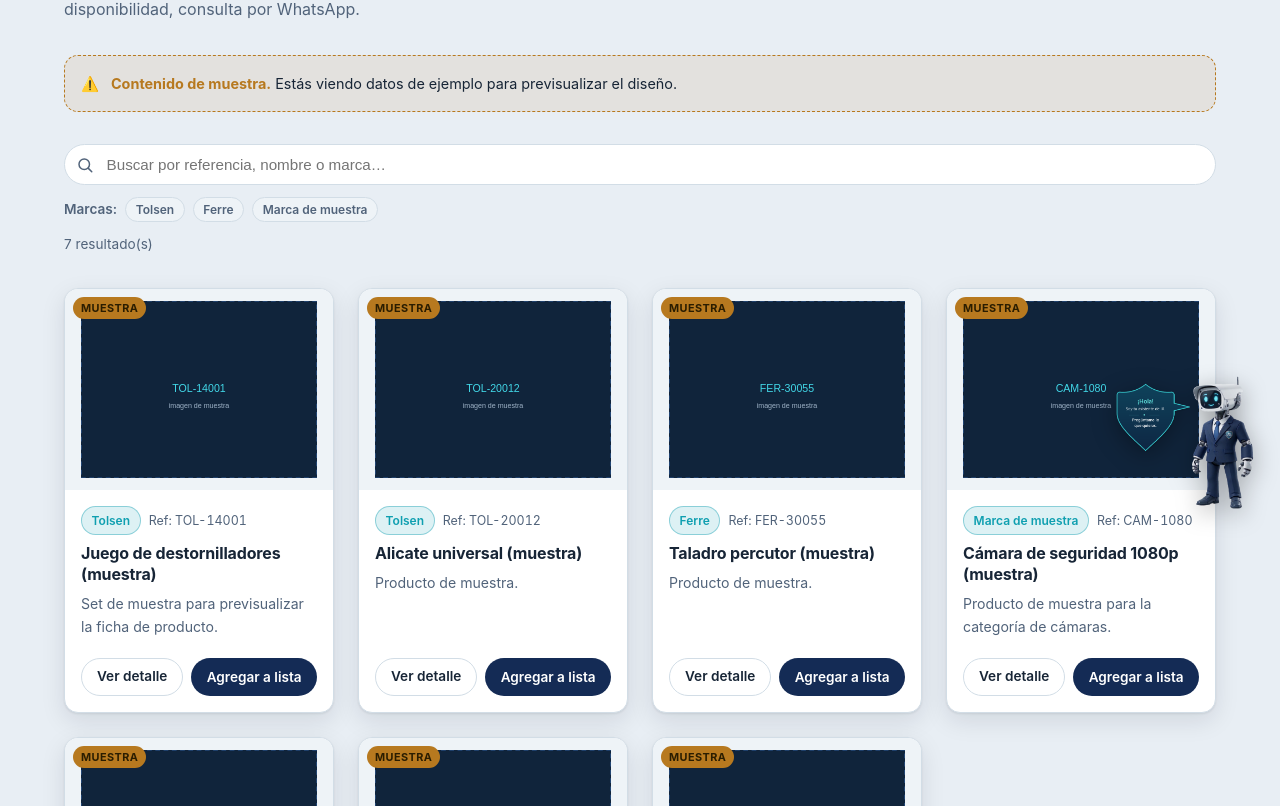
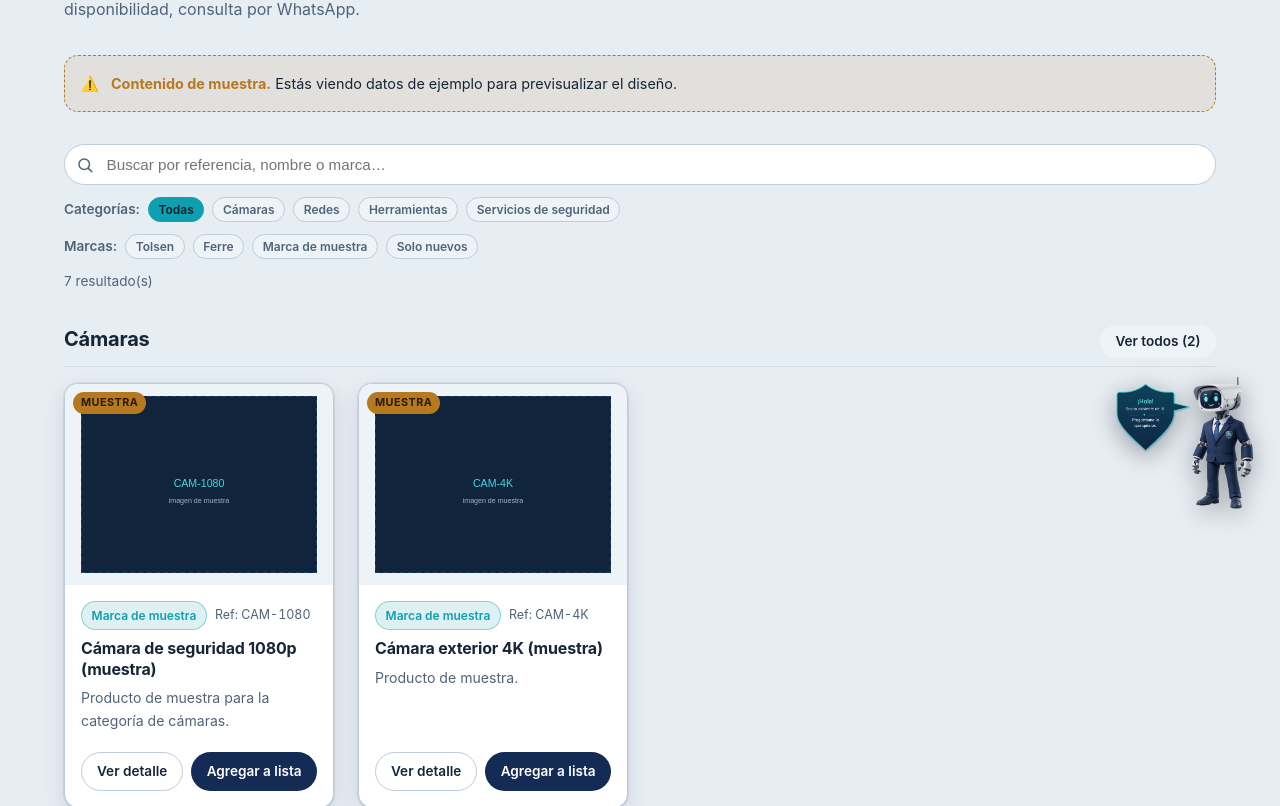
Before and after one commit to JC-Security27/JC_Security, a React (Vite) app in the folder frontend/: page /catalogo in a window 1280 px wide. Shown: the part 274-1080 px from the top of the page. Built offline with nearby package versions, Linux system fonts and the light colour scheme.

Commit message:
Catalogo con categorias y filtros en URL + mas contorno en modo claro

```diff
--- a/frontend/src/components/catalog/CatalogControls.tsx
+++ b/frontend/src/components/catalog/CatalogControls.tsx
@@ -1,25 +1,39 @@
-import type { Brand } from "@/types/catalog";
+import type { Brand, Category } from "@/types/catalog";
 
-/* Controles de búsqueda y filtros del catálogo. Permite combinar búsqueda por
-   referencia/nombre/marca con filtros por marca, y limpiar todo. */
+/* Controles de búsqueda y filtros del catálogo: texto + categoría + marca +
+   solo nuevos, combinables, con botón de limpiar. */
 export interface CatalogFilters {
   search: string;
+  categorySlug: string; // "" = todas
   brandIds: string[];
+  onlyNew: boolean;
 }
 
+export const EMPTY_FILTERS: CatalogFilters = {
+  search: "",
+  categorySlug: "",
+  brandIds: [],
+  onlyNew: false,
+};
+
 export function CatalogControls({
+  categories,
   brands,
   filters,
   onChange,
   resultCount,
 }: {
+  categories: Category[];
   brands: Brand[];
   filters: CatalogFilters;
   onChange: (next: CatalogFilters) => void;
   resultCount: number | null;
 }) {
   const hasActiveFilters =
-    filters.search.trim() !== "" || filters.brandIds.length > 0;
+    filters.search.trim() !== "" ||
+    filters.categorySlug !== "" ||
+    filters.brandIds.length > 0 ||
+    filters.onlyNew;
 
   const toggleBrand = (id: string) => {
     const set = new Set(filters.brandIds);
@@ -30,6 +44,7 @@ export function CatalogControls({
 
   return (
     <div className="catalog-controls">
+      {/* Búsqueda */}
       <div className="search-row">
         <div className="search-field">
           <svg
@@ -70,15 +85,61 @@ export function CatalogControls({
           <button
             type="button"
             className="btn btn-ghost btn-sm"
-            onClick={() => onChange({ search: "", brandIds: [] })}
+            onClick={() => onChange({ ...EMPTY_FILTERS })}
           >
             Limpiar filtros
           </button>
         )}
       </div>
 
-      {brands.length > 0 && (
-        <div className="filter-row" role="group" aria-label="Filtrar por marca">
+      {/* Categorías */}
+      {categories.length > 0 && (
+        <div
+          className="filter-row"
+          role="group"
+          aria-label="Filtrar por categoría"
+        >
+          <span className="filter-label">Categorías:</span>
+          <button
+            type="button"
+            className={`chip filter-chip ${
+              filters.categorySlug === "" ? "is-active" : ""
+            }`}
+            aria-pressed={filters.categorySlug === ""}
+            onClick={() => onChange({ ...filters, categorySlug: "" })}
+          >
+            Todas
+          </button>
+          {categories.map((cat) => {
+            const active = filters.categorySlug === cat.slug;
+            return (
+              <button
+                key={cat.id}
+                type="button"
+                className={`chip filter-chip ${active ? "is-active" : ""}`}
+                aria-pressed={active}
+                onClick={() =>
+                  onChange({
+                    ...filters,
+                    categorySlug: active ? "" : cat.slug,
+                  })
+                }
+              >
+                {cat.name}
+                {typeof cat.productCount === "number" && (
+                  <span className="chip-count"> {cat.productCount}</span>
+                )}
+              </button>
+            );
+          })}
+        </div>
+      )}
+
+      {/* Marcas + solo nuevos */}
+      {(brands.length > 1 || true) && (
+        <div className="filter-row" role="group" aria-label="Más filtros">
+          {brands.length > 1 && (
+            <>
               <span className="filter-label">Marcas:</span>
               {brands.map((b) => {
                 const active = filters.brandIds.includes(b.id);
@@ -94,6 +155,16 @@ export function CatalogControls({
                   </button>
                 );
               })}
+            </>
+          )}
+          <button
+            type="button"
+            className={`chip filter-chip ${filters.onlyNew ? "is-active" : ""}`}
+            aria-pressed={filters.onlyNew}
+            onClick={() => onChange({ ...filters, onlyNew: !filters.onlyNew })}
+          >
+            Solo nuevos
+          </button>
         </div>
       )}
 
--- a/frontend/src/pages/CatalogPage.tsx
+++ b/frontend/src/pages/CatalogPage.tsx
@@ -1,4 +1,5 @@
-import { useMemo, useState } from "react";
+import { useMemo } from "react";
+import { Link, useSearchParams } from "react-router-dom";
 import { getDataClient, getActiveSource } from "@/data/dataClient";
 import { useAsync } from "@/hooks/useAsync";
 import {
@@ -13,31 +14,52 @@ import {
   SampleNotice,
 } from "@/components/ui/states";
 import { normalizeForSearch } from "@/lib/format";
-import type { Brand, Product } from "@/types/catalog";
+import type { Brand, Category, Product } from "@/types/catalog";
+
+/** Cuántos productos mostrar por categoría en la vista agrupada. */
+const PREVIEW_PER_CATEGORY = 8;
 
 export function CatalogPage() {
-  const [filters, setFilters] = useState<CatalogFilters>({
-    search: "",
-    brandIds: [],
-  });
+  const [searchParams, setSearchParams] = useSearchParams();
   const showSampleNotice = getActiveSource() === "mock";
+
+  // Los filtros viven en la URL (compartible y con botón "atrás").
+  const filters: CatalogFilters = {
+    search: searchParams.get("q") ?? "",
+    categorySlug: searchParams.get("categoria") ?? "",
+    brandIds: (searchParams.get("marcas") ?? "")
+      .split(",")
+      .filter(Boolean),
+    onlyNew: searchParams.get("nuevos") === "1",
+  };
+
+  const setFilters = (next: CatalogFilters) => {
+    const params: Record<string, string> = {};
+    if (next.search.trim()) params.q = next.search.trim();
+    if (next.categorySlug) params.categoria = next.categorySlug;
+    if (next.brandIds.length) params.marcas = next.brandIds.join(",");
+    if (next.onlyNew) params.nuevos = "1";
+    setSearchParams(params, { replace: true });
+  };
 
   const { status, data, error, reload } = useAsync<{
     products: Product[];
+    categories: Category[];
     brands: Brand[];
   }>(async () => {
     const client = await getDataClient();
-    const [productsPage, brands] = await Promise.all([
+    const [productsPage, categories, brands] = await Promise.all([
       client.getProducts({ pageSize: 1000 }),
+      client.getCategories(),
       client.getBrands(),
     ]);
-    return { products: productsPage.items, brands };
+    return { products: productsPage.items, categories, brands };
   }, []);
 
-  const filtered = useMemo(() => {
-    if (!data) return [];
+  // Aplica búsqueda + marca + nuevos (la categoría se maneja aparte para poder
+  // agrupar cuando no hay una seleccionada).
+  const matchesCommon = (p: Product): boolean => {
     const q = normalizeForSearch(filters.search.trim());
-    return data.products.filter((p) => {
     const matchesSearch =
       !q ||
       normalizeForSearch(p.reference).includes(q) ||
@@ -46,9 +68,42 @@ export function CatalogPage() {
     const matchesBrand =
       filters.brandIds.length === 0 ||
       (p.brandId ? filters.brandIds.includes(p.brandId) : false);
-      return matchesSearch && matchesBrand;
-    });
-  }, [data, filters]);
+    const matchesNew = !filters.onlyNew || Boolean(p.isNew);
+    return matchesSearch && matchesBrand && matchesNew;
+  };
+
+  const baseFiltered = useMemo(() => {
+    if (!data) return [];
+    return data.products.filter(matchesCommon);
+    // eslint-disable-next-line react-hooks/exhaustive-deps
+  }, [data, filters.search, filters.brandIds.join(","), filters.onlyNew]);
+
+  // Lista final cuando hay una categoría seleccionada.
+  const inSelectedCategory = useMemo(
+    () =>
+      filters.categorySlug
+        ? baseFiltered.filter((p) => p.categorySlug === filters.categorySlug)
+        : [],
+    [baseFiltered, filters.categorySlug]
+  );
+
+  // Vista agrupada por subcategoría (cuando categoría = "Todas").
+  const grouped = useMemo(() => {
+    if (!data || filters.categorySlug) return [];
+    const byCat = new Map<string, Product[]>();
+    for (const p of baseFiltered) {
+      if (!byCat.has(p.categorySlug)) byCat.set(p.categorySlug, []);
+      byCat.get(p.categorySlug)!.push(p);
+    }
+    // Respeta el orden de las categorías (position) devuelto por el backend.
+    return data.categories
+      .map((cat) => ({ cat, items: byCat.get(cat.slug) ?? [] }))
+      .filter((g) => g.items.length > 0);
+  }, [data, baseFiltered, filters.categorySlug]);
+
+  const totalResults = filters.categorySlug
+    ? inSelectedCategory.length
+    : baseFiltered.length;
 
   return (
     <section className="section container">
@@ -56,8 +111,8 @@ export function CatalogPage() {
         <span className="eyebrow">Catálogo</span>
         <h1>Productos y servicios</h1>
         <p>
-          Busca por referencia, nombre o marca y combina filtros. Para precio y
-          disponibilidad, consulta por WhatsApp.
+          Explora por categoría, filtra por marca o busca por referencia. Para
+          precio y disponibilidad, consulta por WhatsApp.
         </p>
       </div>
 
@@ -70,10 +125,11 @@ export function CatalogPage() {
 
       {status === "success" && data && (
         <CatalogControls
+          categories={data.categories}
           brands={data.brands}
           filters={filters}
           onChange={setFilters}
-          resultCount={filtered.length}
+          resultCount={totalResults}
         />
       )}
 
@@ -83,19 +139,87 @@ export function CatalogPage() {
         </div>
       )}
       {status === "error" && <ErrorState error={error} onRetry={reload} />}
-      {status === "success" &&
-        data &&
-        (filtered.length === 0 ? (
+
+      {status === "success" && data && totalResults === 0 && (
         <EmptyState title="No encontramos productos">
           Prueba con otra referencia o quita algún filtro.
         </EmptyState>
-        ) : (
+      )}
+
+      {/* Vista 1: categoría seleccionada -> lista plana */}
+      {status === "success" &&
+        data &&
+        filters.categorySlug &&
+        inSelectedCategory.length > 0 && (
           <div className="grid grid-cards catalog-grid">
-            {filtered.map((p) => (
+            {inSelectedCategory.map((p) => (
               <ProductCard key={p.id} product={p} />
             ))}
           </div>
+        )}
+
+      {/* Vista 2: "Todas" -> agrupado por subcategoría con preview */}
+      {status === "success" &&
+        data &&
+        !filters.categorySlug &&
+        grouped.length > 0 && (
+          <div className="catalog-grouped">
+            {grouped.map(({ cat, items }) => {
+              const preview = items.slice(0, PREVIEW_PER_CATEGORY);
+              const hasMore = items.length > PREVIEW_PER_CATEGORY;
+              return (
+                <section key={cat.id} className="catalog-cat-block">
+                  <div className="catalog-cat-head">
+                    <h2>{cat.name}</h2>
+                    <button
+                      type="button"
+                      className="btn btn-ghost btn-sm"
+                      onClick={() =>
+                        setFilters({ ...filters, categorySlug: cat.slug })
+                      }
+                    >
+                      Ver todos ({items.length})
+                    </button>
+                  </div>
+                  <div className="grid grid-cards catalog-grid">
+                    {preview.map((p) => (
+                      <ProductCard key={p.id} product={p} />
                     ))}
+                  </div>
+                  {hasMore && (
+                    <div className="catalog-cat-more">
+                      <button
+                        type="button"
+                        className="btn btn-outline btn-sm"
+                        onClick={() =>
+                          setFilters({ ...filters, categorySlug: cat.slug })
+                        }
+                      >
+                        Ver los {items.length} de {cat.name}
+                      </button>
+                    </div>
+                  )}
+                </section>
+              );
+            })}
+          </div>
+        )}
+
+      {/* Volver a todas cuando hay una categoría seleccionada */}
+      {status === "success" && data && filters.categorySlug && (
+        <div style={{ marginTop: "var(--space-6)" }}>
+          <Link
+            to="/catalogo"
+            className="btn btn-ghost btn-sm"
+            onClick={(e) => {
+              e.preventDefault();
+              setFilters({ ...filters, categorySlug: "" });
+            }}
+          >
+            ← Ver todas las categorías
+          </Link>
+        </div>
+      )}
     </section>
   );
 }
--- a/frontend/src/pages/CategoryPage.tsx
+++ b/frontend/src/pages/CategoryPage.tsx
@@ -4,6 +4,7 @@ import { getDataClient, getActiveSource } from "@/data/dataClient";
 import { useAsync } from "@/hooks/useAsync";
 import {
   CatalogControls,
+  EMPTY_FILTERS,
   type CatalogFilters,
 } from "@/components/catalog/CatalogControls";
 import { BrandGroupedProducts } from "@/components/catalog/BrandGroupedProducts";
@@ -19,8 +20,7 @@ import type { Brand, Category, Product } from "@/types/catalog";
 export function CategoryPage() {
   const { slug = "" } = useParams();
   const [filters, setFilters] = useState<CatalogFilters>({
-    search: "",
-    brandIds: [],
+    ...EMPTY_FILTERS,
   });
   const showSampleNotice = getActiveSource() === "mock";
 
@@ -56,7 +56,8 @@ export function CategoryPage() {
       const matchesBrand =
         filters.brandIds.length === 0 ||
         (p.brandId ? filters.brandIds.includes(p.brandId) : false);
-      return matchesSearch && matchesBrand;
+      const matchesNew = !filters.onlyNew || Boolean(p.isNew);
+      return matchesSearch && matchesBrand && matchesNew;
     });
   }, [data, filters]);
 
@@ -81,8 +82,9 @@ export function CategoryPage() {
         </SampleNotice>
       )}
 
-      {status === "success" && data && data.brands.length > 0 && (
+      {status === "success" && data && (
         <CatalogControls
+          categories={[]}
           brands={data.brands}
           filters={filters}
           onChange={setFilters}
--- a/frontend/src/styles/global.css
+++ b/frontend/src/styles/global.css
@@ -60,12 +60,12 @@
   color-scheme: light;
 
   /* Fondo gris azulado suave para dar profundidad; tarjetas en blanco. */
-  --bg: #e8eef4;
+  --bg: #e6edf3;
   --bg-elevated: #ffffff;
   --surface: #ffffff;
   --surface-2: #eef3f7;
-  --border: #d2dde6;
-  --divider: #dde5ec;
+  --border: #bfccd9; /* un poco más marcado para definir contornos */
+  --divider: #d3dde6;
 
   --text: var(--brand-ink);
   --text-muted: #51637a;
@@ -83,10 +83,11 @@
   --header-text: #ffffff;
   --header-border: rgba(255, 255, 255, 0.12);
 
-  --shadow-card: 0 1px 2px rgba(10, 23, 40, 0.08),
-    0 8px 24px rgba(10, 23, 40, 0.1);
-  --shadow-hover: 0 6px 14px rgba(10, 23, 40, 0.14),
-    0 20px 46px rgba(10, 23, 40, 0.18);
+  /* La primera capa (anillo tenue) da contorno sin recargar. */
+  --shadow-card: 0 0 0 1px rgba(20, 43, 85, 0.06),
+    0 1px 2px rgba(10, 23, 40, 0.08), 0 8px 24px rgba(10, 23, 40, 0.1);
+  --shadow-hover: 0 0 0 1px rgba(20, 43, 85, 0.1),
+    0 6px 14px rgba(10, 23, 40, 0.14), 0 20px 46px rgba(10, 23, 40, 0.18);
 
   --success: #1f9d55;
   --danger: #c0392b;
--- a/frontend/src/styles/pages.css
+++ b/frontend/src/styles/pages.css
@@ -373,6 +373,37 @@
 }
 .result-count {
   font-size: 0.85rem;
+}
+
+/* ----- Catálogo agrupado por subcategoría ----- */
+.catalog-grouped {
+  display: flex;
+  flex-direction: column;
+  gap: var(--space-8);
+  margin-top: var(--space-4);
+}
+.catalog-cat-block {
+  scroll-margin-top: calc(var(--header-height) + var(--space-4));
+}
+.catalog-cat-head {
+  display: flex;
+  align-items: baseline;
+  justify-content: space-between;
+  gap: var(--space-4);
+  margin-bottom: var(--space-4);
+  padding-bottom: var(--space-2);
+  border-bottom: 1px solid var(--divider);
+}
+.catalog-cat-head h2 {
+  font-size: 1.25rem;
+}
+.catalog-cat-more {
+  margin-top: var(--space-4);
+  text-align: center;
+}
+.chip-count {
+  opacity: 0.7;
+  font-weight: 700;
 }
 
 /* ----- Breadcrumb ----- */
```
Also changed, not shown: 2 other files (tests, documents, lock files or other folders). Lines whose indentation alone changed are shown as unchanged.
